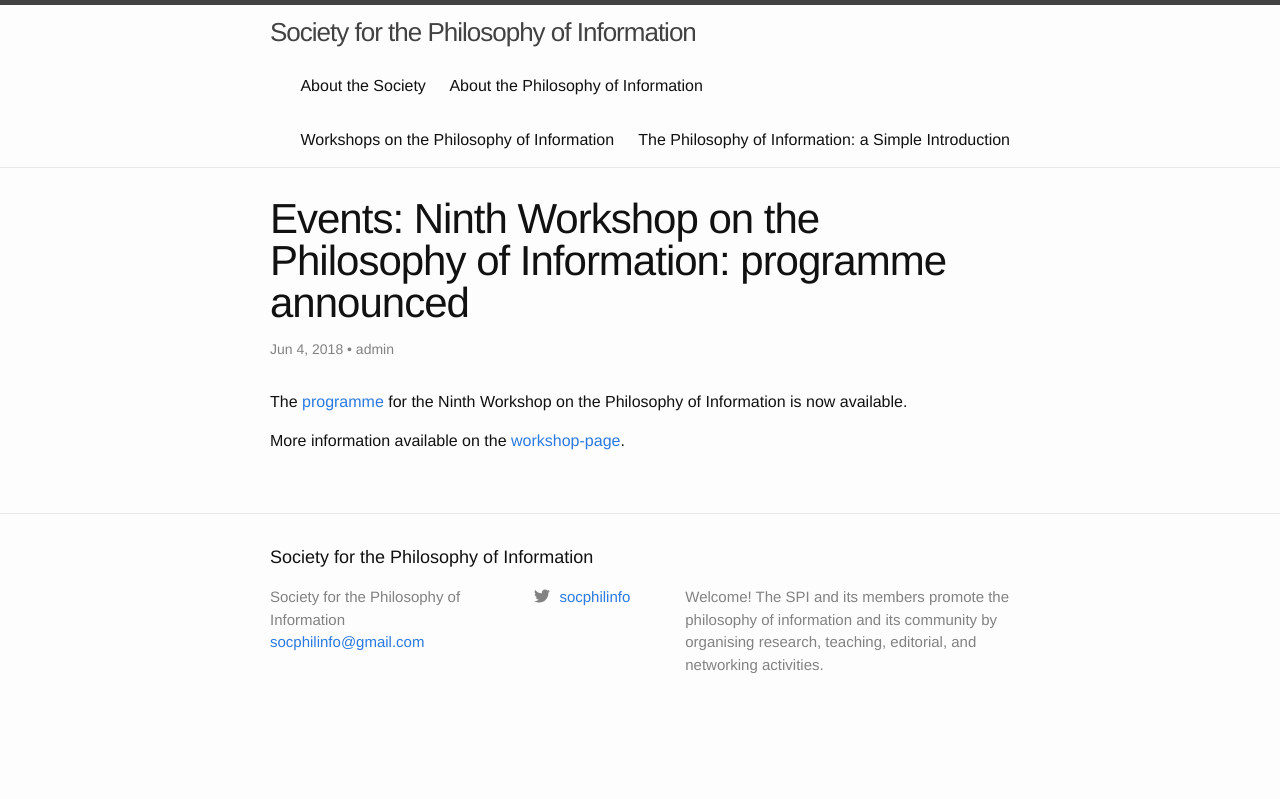
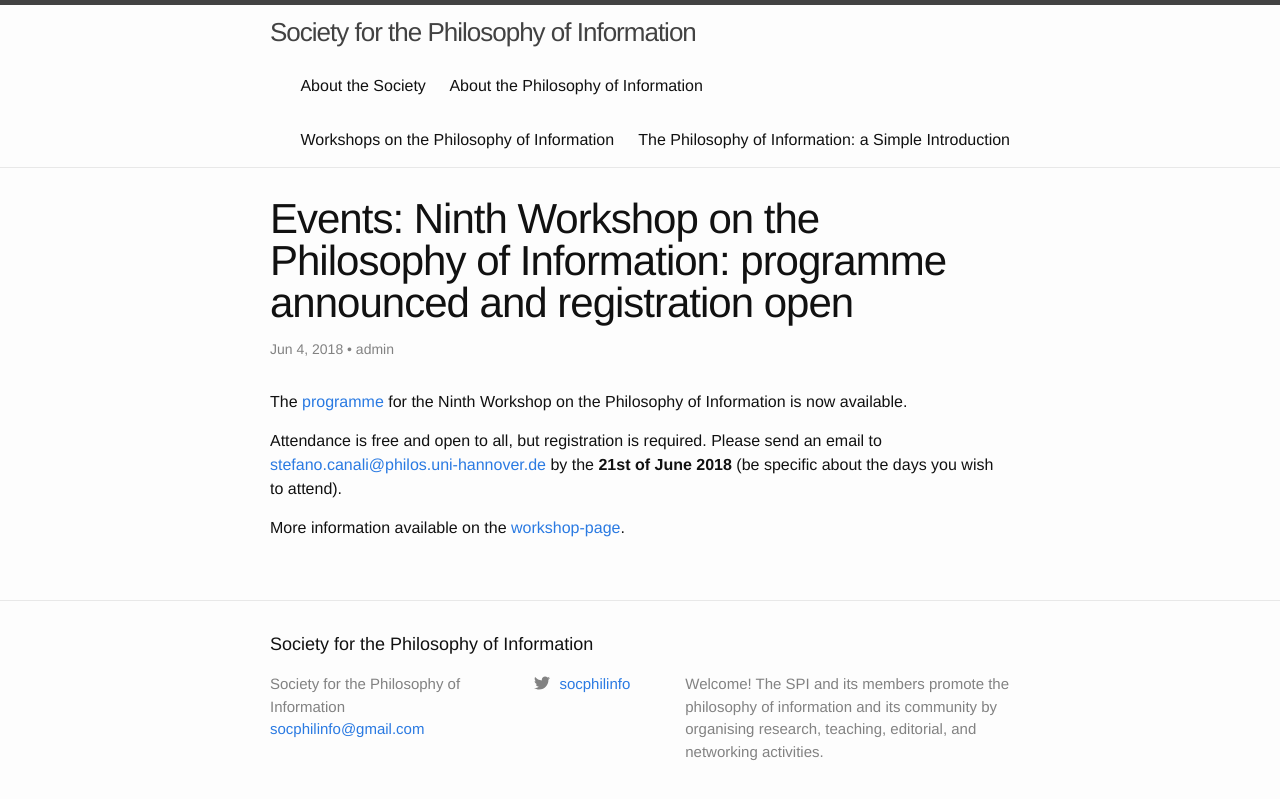
Before and after one commit to socphilinfo/socphilinfo.github.io, a Jekyll site: the page built from _posts/news/2018-06-04-Events: Ninth Workshop on the Philosophy of Information Programme announced.md, in a window 1280 px wide. Shown: the top 799 px of the page. Built offline with Jekyll 4.4.1, drawn with Linux system fonts in a browser that asks for light colours.

Commit message:
added info on registration

```diff
--- a/_posts/news/2018-06-04-Events: Ninth Workshop on the Philosophy of Information Programme announced.md
+++ b/_posts/news/2018-06-04-Events: Ninth Workshop on the Philosophy of Information Programme announced.md
@@ -2,11 +2,15 @@
 author: admin
 category: news
 created: '2018-06-04'
+updated: '2018-06-07'
 layout: post
 tags: [workshop, data, Information, Visualisation]
-title: 'Events: Ninth Workshop on the Philosophy of Information: programme announced'
+title: 'Events: Ninth Workshop on the Philosophy of Information: programme announced and registration open'
 ---
 The [programme](/workshops/wpi9/program) for the
 Ninth Workshop on the Philosophy of Information is now available.
 
+Attendance is free and open to all, but registration is required.
+Please send an email to <mailto:stefano.canali@philos.uni-hannover.de> by the **21st of June 2018** (be specific about the days you wish to attend).
+
 More information available on the [workshop-page](/workshops/wpi9/).
```
